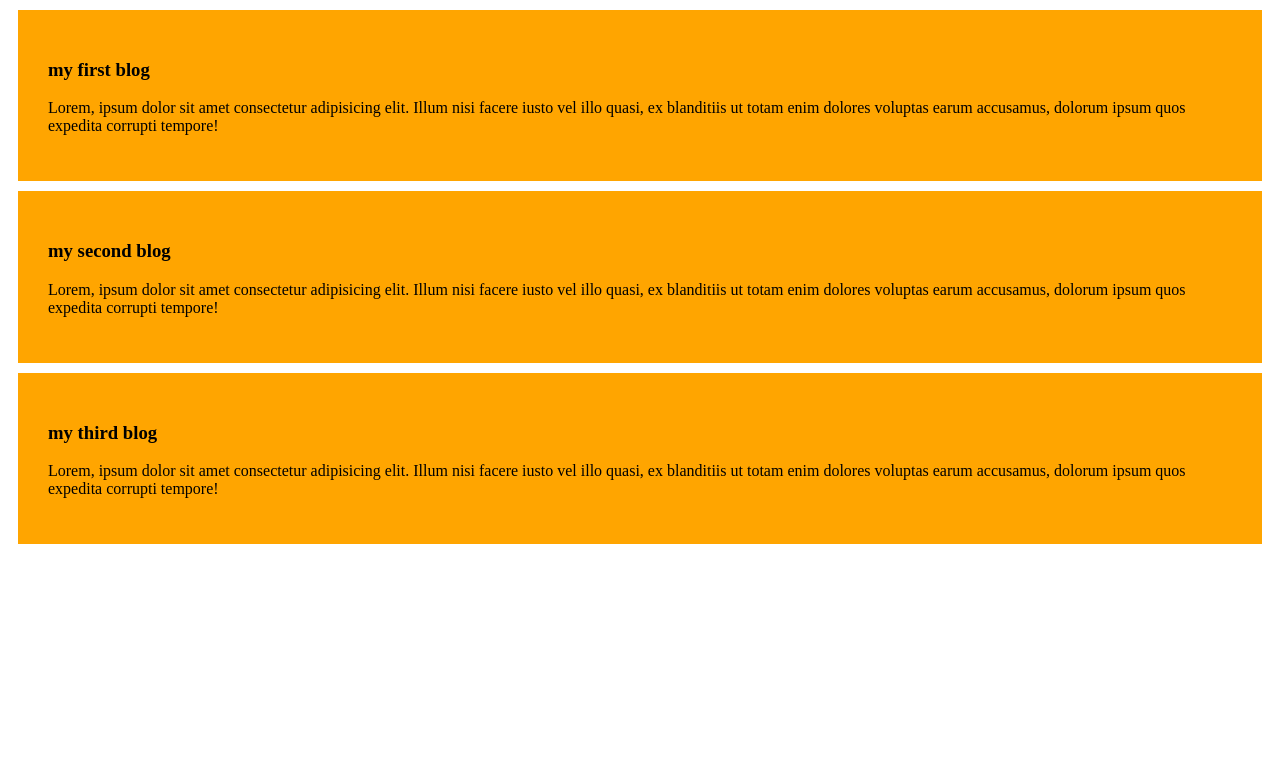
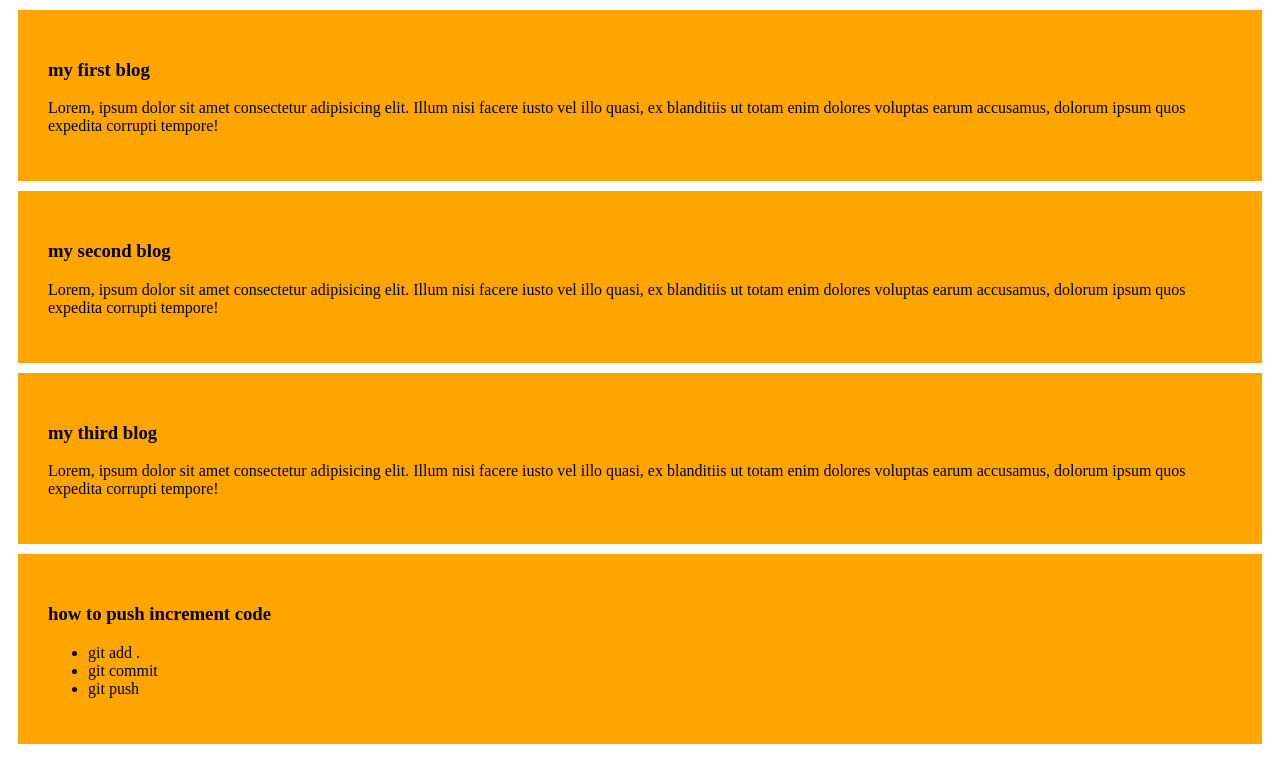
Before and after one commit to fumme1/my-simple-website, a plain HTML site: page index.html in a window 1280 px wide. Drawn offline with Linux system fonts and the light colour scheme.

Commit message:
added a list

```diff
--- a/index.html
+++ b/index.html
@@ -19,5 +19,13 @@
         <h3>my third blog</h3>
         <p>Lorem, ipsum dolor sit amet consectetur adipisicing elit. Illum nisi facere iusto vel illo quasi, ex blanditiis ut totam enim dolores voluptas earum accusamus, dolorum ipsum quos expedita corrupti tempore!</p>
     </div>
+    <div>
+        <h3>how to push increment code</h3>
+        <ul>
+        <li>git add .</li>
+        <li>git commit</li>
+        <li>git push</li>
+        </ul>
+    </div>
 </body>
 </html>
```
